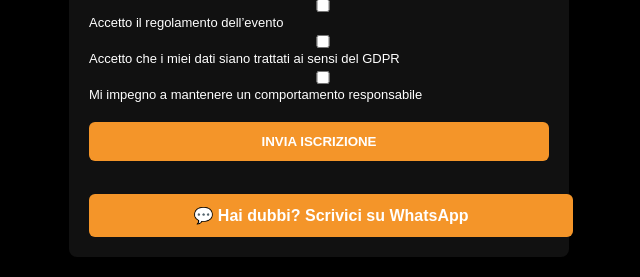
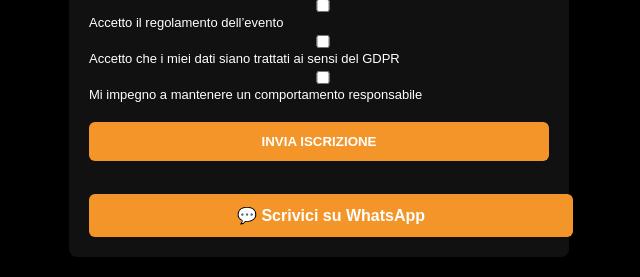
Before and after one commit to NightRiders57/Route57KM3, a Flask app: page / in a window 1280 px wide. Shown: the part 1198-1475 px from the top of the page, without its empty margins (321-961 px from the left). Run offline with Flask 3, Linux system fonts and the light colour scheme; parts of the project's set-up code (start-up, migrations or seed data) failed here and were passed over.

Commit message:
Update index.html

```diff
--- a/templates/index.html
+++ b/templates/index.html
@@ -77,7 +77,7 @@
       <a href="https://wa.me/393513048891?text=Ciao!%20Ho%20una%20domanda%20sull’iscrizione%20al%20PitLane%2057"
          target="_blank"
          class="whatsapp-btn">
-      💬 Hai dubbi? Scrivici su WhatsApp
+      💬 Scrivici su WhatsApp
       </a>
     </form>
   </div>
```
